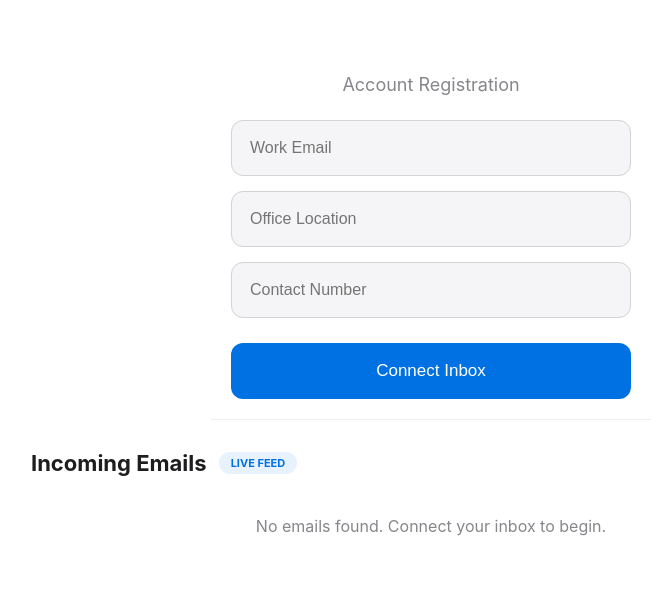
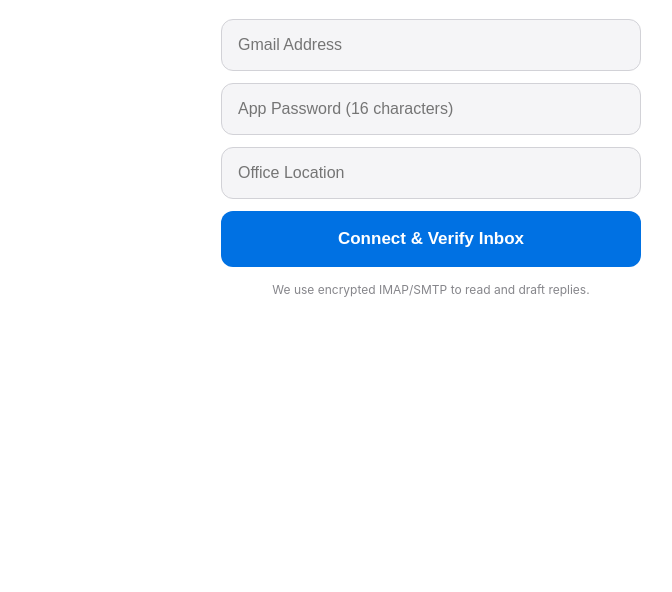
Before and after one commit to Ernestersty/ernes-co3AI, a Flask app: page / in a window 1280 px wide. Shown: the part 233-825 px from the top of the page, without its empty margins (209-881 px from the left). After the commit the page ends 530 px from the top, so only its background shows below. Run offline with Flask 3, Linux system fonts and the light colour scheme; some libraries are stand-ins or nearby versions.

Commit message:
Update index.html

```diff
--- a/templates/index.html
+++ b/templates/index.html
@@ -6,169 +6,29 @@
     <title>ERNESCO | AI Email Intelligence</title>
     <script src="https://cdn.jsdelivr.net/npm/@supabase/supabase-js@2"></script>
     <style>
-        :root {
-            --apple-blue: #0071e3;
-            --apple-text: #1d1d1f;
-            --apple-gray: #86868b;
-            --apple-bg: #f5f5f7;
-        }
+        :root { --apple-blue: #0071e3; --apple-text: #1d1d1f; --apple-gray: #86868b; --apple-bg: #f5f5f7; }
+        body { font-family: -apple-system, sans-serif; background: #fff; color: var(--apple-text); margin: 0; display: flex; flex-direction: column; align-items: center; }
 
-        body {
-            font-family: -apple-system, BlinkMacSystemFont, "Segoe UI", Roboto, sans-serif;
-            background-color: #ffffff;
-            color: var(--apple-text);
-            margin: 0;
-            display: flex;
-            flex-direction: column;
-            align-items: center;
-            min-height: 100vh;
-            -webkit-font-smoothing: antialiased;
-        }
+        nav { width: 100%; background: rgba(255, 255, 255, 0.8); backdrop-filter: blur(15px); border-bottom: 1px solid #d2d2d7; padding: 15px 0; display: flex; justify-content: center; gap: 40px; position: sticky; top: 0; z-index: 1000; }
+        nav a { text-decoration: none; color: var(--apple-text); font-size: 14px; font-weight: 500; }
 
-        /* --- NEW FEATURE: NAVIGATION BAR --- */
-        nav {
-            width: 100%;
-            background: rgba(255, 255, 255, 0.8);
-            backdrop-filter: blur(20px); /* Apple glass effect */
-            border-bottom: 1px solid #d2d2d7;
-            padding: 15px 0;
-            display: flex;
-            justify-content: center;
-            gap: 40px;
-            position: sticky;
-            top: 0;
-            z-index: 1000;
-        }
+        .container { width: 90%; max-width: 800px; margin: 40px auto; }
+        .brand-header { text-align: center; margin-bottom: 40px; }
+        .brand-logo { width: 80px; filter: drop-shadow(0 8px 12px rgba(0,0,0,0.1)); }
 
-        nav a {
-            text-decoration: none;
-            color: var(--apple-text);
-            font-size: 14px;
-            font-weight: 400;
-            transition: color 0.2s;
-        }
+        .setup-section { max-width: 420px; margin: 0 auto; text-align: center; }
 
-        nav a:hover {
-            color: var(--apple-blue);
-        }
+        /* --- NEW: INSTRUCTION BOX --- */
+        #guideBox { display: none; background: #fdf2f2; border: 1px solid #fababa; padding: 20px; border-radius: 14px; margin-bottom: 25px; text-align: left; animation: fadeIn 0.4s; }
+        .guide-link { color: var(--apple-blue); text-decoration: none; font-weight: 600; display: block; margin-top: 8px; }
 
-        .container {
-            width: 90%;
-            max-width: 800px;
-            margin: 40px auto;
-            animation: fadeIn 0.8s ease-out;
-        }
+        input { width: 100%; padding: 16px; margin-bottom: 12px; border: 1px solid #d2d2d7; border-radius: 12px; font-size: 16px; background: var(--apple-bg); box-sizing: border-box; }
+        .submit-btn { width: 100%; background: var(--apple-blue); color: white; border: none; padding: 18px; border-radius: 12px; font-size: 17px; font-weight: 600; cursor: pointer; }
 
-        /* --- BRANDING --- */
-        .brand-header {
-            display: flex;
-            flex-direction: column;
-            align-items: center;
-            margin-bottom: 40px;
-            text-align: center;
-        }
+        .email-card { background: #fff; border: 1px solid #d2d2d7; border-radius: 20px; padding: 24px; margin-bottom: 20px; }
+        .ai-reply-box { background: var(--apple-bg); border-radius: 14px; padding: 18px; margin-top: 15px; border-left: 4px solid var(--apple-blue); }
 
-        .brand-logo {
-            width: 85px;
-            height: 85px;
-            object-fit: contain;
-            margin-bottom: 15px;
-            filter: drop-shadow(0 10px 15px rgba(0,0,0,0.15));
-        }
-
-        .brand-name {
-            font-size: 34px;
-            font-weight: 700;
-            letter-spacing: -1px;
-            margin: 0;
-        }
-
-        /* --- SETUP FORM --- */
-        .setup-section {
-            max-width: 400px;
-            margin: 0 auto;
-            text-align: center;
-            padding: 20px;
-            border-bottom: 1px solid #eee;
-            margin-bottom: 30px;
-        }
-
-        .form-group { margin-bottom: 15px; text-align: left; }
-
-        input {
-            width: 100%;
-            padding: 18px;
-            font-size: 16px;
-            border: 1px solid #d2d2d7;
-            border-radius: 12px;
-            box-sizing: border-box;
-            background: var(--apple-bg);
-            transition: all 0.2s ease;
-        }
-
-        input:focus {
-            outline: none;
-            border-color: var(--apple-blue);
-            background: #fff;
-            box-shadow: 0 0 0 4px rgba(0, 113, 227, 0.1);
-        }
-
-        .submit-btn {
-            width: 100%;
-            background: var(--apple-blue);
-            color: white;
-            border: none;
-            padding: 18px;
-            border-radius: 12px;
-            font-size: 17px;
-            font-weight: 500;
-            cursor: pointer;
-            margin-top: 10px;
-        }
-
-        .submit-btn:disabled { opacity: 0.6; cursor: not-allowed; }
-
-        /* --- EMAIL FEED --- */
-        .activity-hub { margin-top: 20px; }
-
-        .section-header {
-            display: flex;
-            align-items: center;
-            gap: 12px;
-            margin-bottom: 25px;
-        }
-
-        .email-card {
-            background: #ffffff;
-            border: 1px solid #d2d2d7;
-            border-radius: 20px;
-            padding: 24px;
-            margin-bottom: 20px;
-            transition: transform 0.2s ease;
-        }
-
-        .ai-reply-box {
-            background: var(--apple-bg);
-            border-radius: 14px;
-            padding: 20px;
-            margin-top: 15px;
-            border-left: 5px solid var(--apple-blue);
-        }
-
-        .ai-header {
-            color: var(--apple-blue);
-            font-weight: 600;
-            font-size: 14px;
-            margin-bottom: 8px;
-            display: flex;
-            align-items: center;
-            gap: 5px;
-        }
-
-        @keyframes fadeIn {
-            from { opacity: 0; transform: translateY(10px); }
-            to { opacity: 1; transform: translateY(0); }
-        }
+        @keyframes fadeIn { from { opacity: 0; transform: translateY(-10px); } to { opacity: 1; transform: translateY(0); } }
     </style>
 </head>
 <body>
@@ -182,93 +42,86 @@
 
     <div class="container">
         <header class="brand-header">
-            <img src="https://rlmbiftjqfwjfiplycud.supabase.co/storage/v1/object/public/assets/Gemini_Generated_Image_63py1f63py1f63py.png"
-                 alt="ERNESCO Logo" class="brand-logo">
-            <h1 class="brand-name">ERNESCO</h1>
+            <img src="https://rlmbiftjqfwjfiplycud.supabase.co/storage/v1/object/public/assets/Gemini_Generated_Image_63py1f63py1f63py.png" class="brand-logo">
+            <h1 style="font-size: 32px; letter-spacing: -1px;">ERNESCO</h1>
         </header>
 
         <section id="setupSection" class="setup-section">
-            <p style="color: var(--apple-gray); font-size: 18px; margin-bottom: 25px;">Account Registration</p>
+            <div id="guideBox">
+                <strong style="color: #c53030;">⚠️ Connection Failed</strong>
+                <p style="font-size: 14px; margin: 8px 0;">To allow ERNESCO access, please follow these two steps:</p>
+                <a href="https://mail.google.com/mail/u/0/#settings/fwdandpop" target="_blank" class="guide-link">1. Enable IMAP in Gmail Settings →</a>
+                <a href="https://myaccount.google.com/apppasswords" target="_blank" class="guide-link">2. Create a 16-digit App Password →</a>
+            </div>
+
             <form id="setupForm">
-                <div class="form-group">
-                    <input type="email" id="email" placeholder="Work Email" required>
-                </div>
-                <div class="form-group">
-                    <input type="text" id="location" placeholder="Office Location" required>
-                </div>
-                <div class="form-group">
-                    <input type="tel" id="phone" placeholder="Contact Number" required>
-                </div>
-                <button type="submit" id="submitBtn" class="submit-btn">Connect Inbox</button>
+                <input type="email" id="email" placeholder="Gmail Address" required>
+                <input type="password" id="app_password" placeholder="App Password (16 characters)" required>
+                <input type="text" id="location" placeholder="Office Location">
+                <button type="submit" id="submitBtn" class="submit-btn">Connect & Verify Inbox</button>
             </form>
+            <p style="font-size: 12px; color: var(--apple-gray); margin-top: 15px;">We use encrypted IMAP/SMTP to read and draft replies.</p>
         </section>
 
-        <section id="dashboardSection" class="activity-hub">
-            <div class="section-header">
-                <h2 style="font-size: 22px; margin: 0;">Incoming Emails</h2>
-                <span style="background: #e8f2ff; color: var(--apple-blue); padding: 4px 12px; border-radius: 20px; font-size: 11px; font-weight: 700;">LIVE FEED</span>
+        <section class="activity-hub">
+            {% for email in emails %}
+            <div class="email-card">
+                <h4>{{ email.subject }}</h4>
+                <p style="color: #424245;">{{ email.body }}</p>
+                <div class="ai-reply-box">
+                    <span style="color: var(--apple-blue); font-weight: 700; font-size: 12px;">✨ AI DRAFT</span>
+                    <p>{{ email.ai_reply }}</p>
+                </div>
             </div>
-
-            <div class="email-grid">
-                {% for email in emails %}
-                <div class="email-card">
-                    <div style="display: flex; justify-content: space-between; align-items: flex-start;">
-                        <h4 style="margin: 0 0 10px 0; font-size: 18px;">{{ email.subject }}</h4>
-                        <span style="color: var(--apple-gray); font-size: 12px;">Recent</span>
-                    </div>
-                    <p style="font-size: 15px; color: #424245;">{{ email.body }}</p>
-
-                    <div class="ai-reply-box">
-                        <div class="ai-header"><span>✨</span> AI INTELLIGENCE</div>
-                        <p style="margin: 0; font-size: 15px;">{{ email.ai_reply }}</p>
-                    </div>
-                </div>
-                {% else %}
-                <p style="text-align: center; color: var(--apple-gray); margin-top: 40px;">No emails found. Connect your inbox to begin.</p>
-                {% endfor %}
-            </div>
+            {% endfor %}
         </section>
     </div>
 
     <script>
         const supabaseUrl = 'https://rlmbiftjqfwjfiplycud.supabase.co';
         const supabaseKey = 'eyJhbGciOiJIUzI1NiIsInR5cCI6IkpXVCJ9.eyJpc3MiOiJzdXBhYmFzZSIsInJlZiI6InJsbWJpZnRqcWZ3amZpcGx5Y3VkIiwicm9sZSI6ImFub24iLCJpYXQiOjE3NjU4NTc1ODMsImV4cCI6MjA4MTQzMzU4M30.TA5-ap09RMpil1yEaPtW5M3j-UG5-IZmgzjYrRzaBjI';
-
         const supabaseClient = supabase.createClient(supabaseUrl, supabaseKey);
 
         const form = document.getElementById('setupForm');
         const btn = document.getElementById('submitBtn');
+        const guide = document.getElementById('guideBox');
 
         form.addEventListener('submit', async (e) => {
             e.preventDefault();
             btn.disabled = true;
-            btn.innerText = 'Syncing...';
+            btn.innerText = 'Verifying with Google...';
+            guide.style.display = 'none';
 
-            const userData = {
-                email: document.getElementById('email').value,
-                location: document.getElementById('location').value,
-                phone: document.getElementById('phone').value,
-            };
+            const email = document.getElementById('email').value;
+            const app_password = document.getElementById('app_password').value;
 
             try {
-                const { error } = await supabaseClient
-                    .from('profiles')
-                    .insert([userData]);
+                // 1. CALL BACKEND TO VERIFY IMAP
+                const response = await fetch('/verify-connection', {
+                    method: 'POST',
+                    headers: { 'Content-Type': 'application/json' },
+                    body: JSON.stringify({ email, app_password })
+                });
 
-                if (error) {
-                    alert('Error: ' + error.message);
+                if (response.ok) {
+                    // 2. IF SUCCESS, SAVE TO SUPABASE
+                    await supabaseClient.from('profiles').insert([{
+                        email: email,
+                        location: document.getElementById('location').value,
+                        is_active: true
+                    }]);
+
+                    alert('Success! ERNESCO is now linked to ' + email);
+                    window.location.href = '/dashboard';
+                } else {
+                    // 3. IF FAIL, SHOW GUIDE
+                    guide.style.display = 'block';
                     btn.disabled = false;
-                    btn.innerText = 'Connect Inbox';
-                } else {
-                    alert('Successfully connected to ERNESCO!');
-                    // REDIRECT FEATURE: Send user to the dashboard route
-                    window.location.href = '/dashboard';
+                    btn.innerText = 'Try Again';
                 }
             } catch (err) {
-                console.error(err);
-                alert("Connection error. Check browser console.");
+                alert('Server Error. Check Render logs.');
                 btn.disabled = false;
-                btn.innerText = 'Connect Inbox';
             }
         });
     </script>
```
